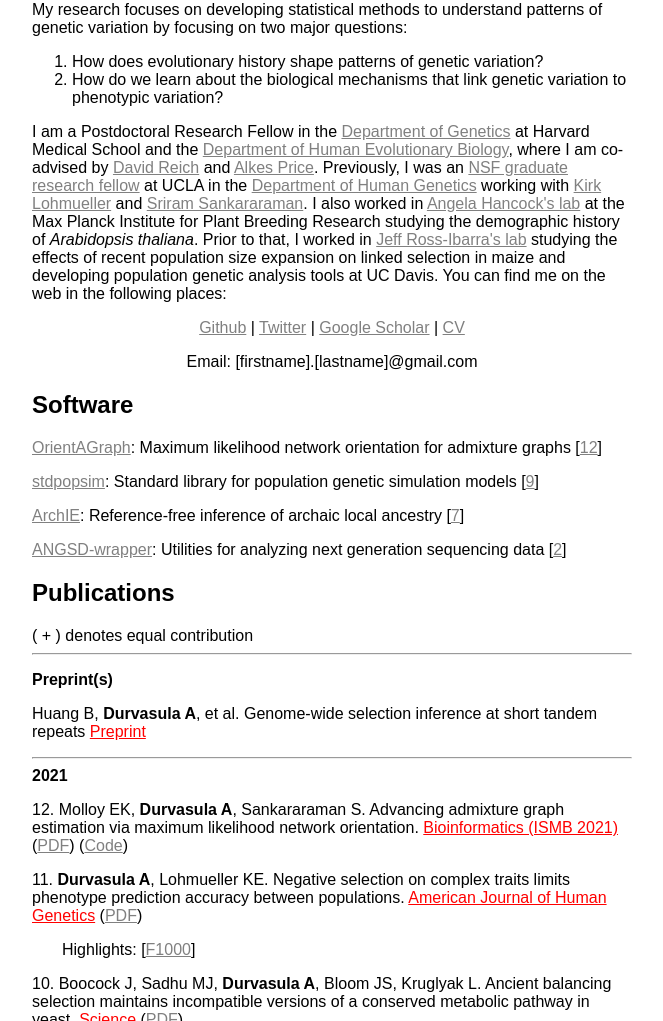
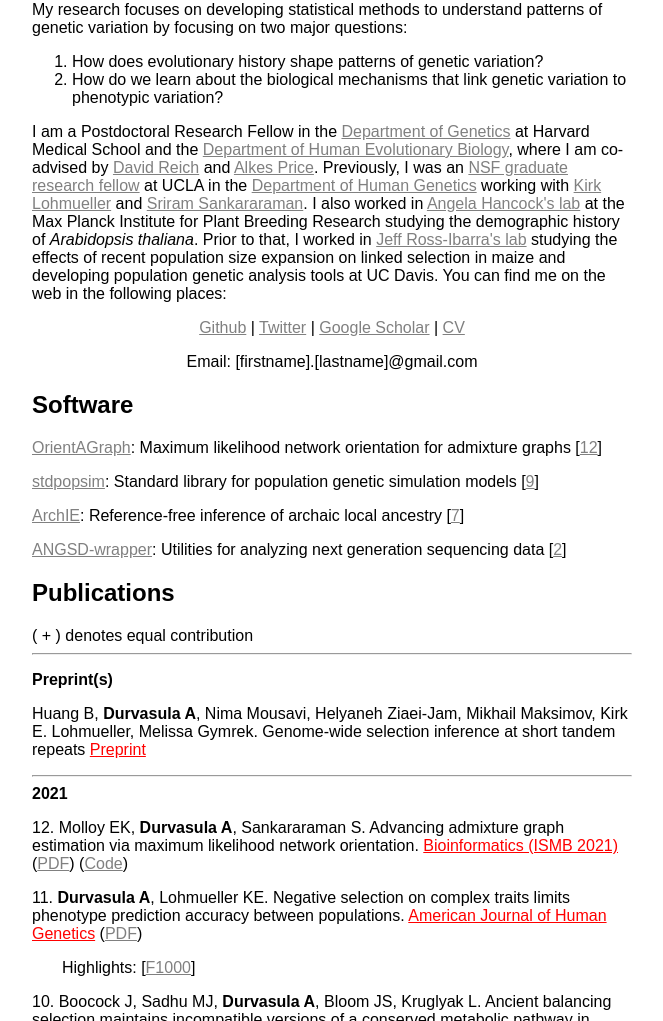
Before and after one commit to arundurvasula/arundurvasula.github.io, a plain HTML site: page index.html in a window 1280 px wide. Shown: the part 79-1100 px from the top of the page, without its empty margins (308-971 px from the left). Drawn offline with Linux system fonts and the light colour scheme.

Commit message:
Update index.html

```diff
--- a/index.html
+++ b/index.html
@@ -55,7 +55,7 @@ My research focuses on developing statistical methods to understand patterns of
 
 		<p><strong>Preprint(s)</strong></p>
 
-		<p>Huang B, <strong>Durvasula A</strong>, et al. Genome-wide selection inference at short tandem repeats <a href="https://www.biorxiv.org/content/10.1101/2022.05.12.491726v1" style="color:#FF0000">Preprint</a></p>
+		<p>Huang B, <strong>Durvasula A</strong>, Nima Mousavi, Helyaneh Ziaei-Jam, Mikhail Maksimov, Kirk E. Lohmueller, Melissa Gymrek. Genome-wide selection inference at short tandem repeats <a href="https://www.biorxiv.org/content/10.1101/2022.05.12.491726v1" style="color:#FF0000">Preprint</a></p>
 
 		<hr />
 
```
